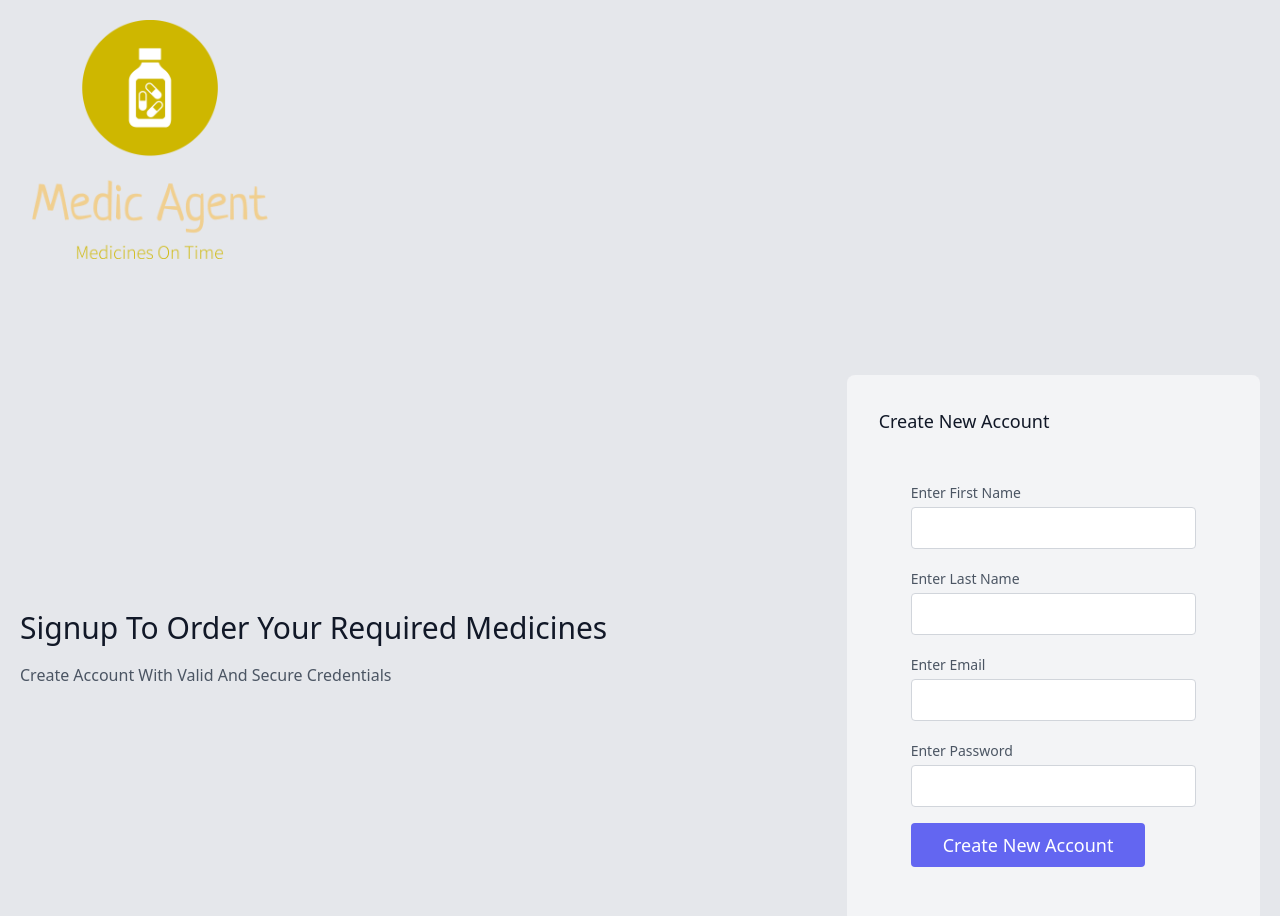
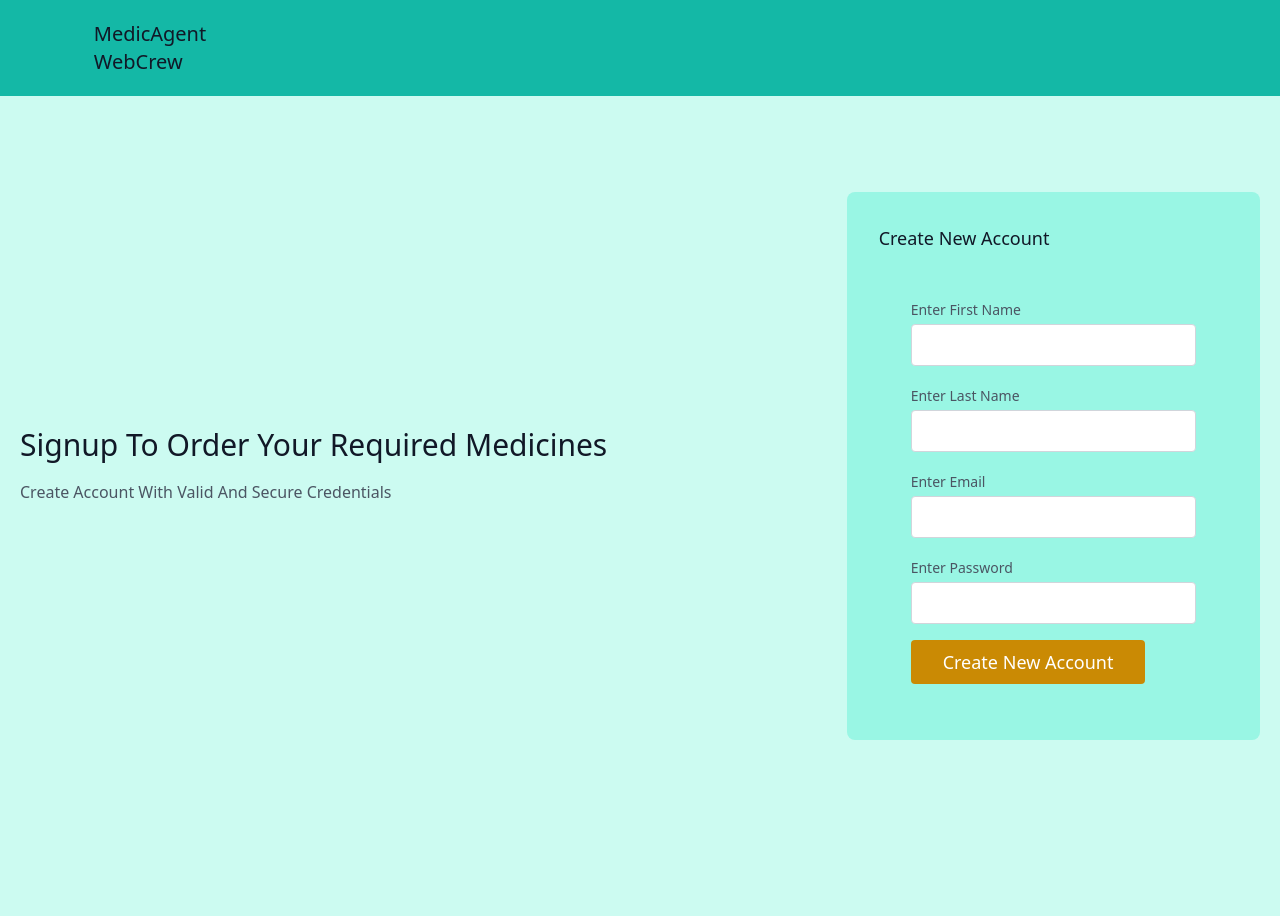
Before and after one commit to Weblaunch-india/TheWebCrew, a plain HTML site: page signup.html in a window 1280 px wide. Shown: the top 916 px of the page. After the commit the page ends 836 px from the top, so only its background shows below. Drawn offline with nearby package versions, Linux system fonts and the light colour scheme.

Commit message:
fixed login and signup

```diff
--- a/signup.html
+++ b/signup.html
@@ -7,13 +7,12 @@
     <script src="https://cdn.tailwindcss.com"></script>
     <title>SignUp</title>
 </head>
-<body class="bg-gray-200" >
+<body class="bg-teal-100" >
     <header class="text-gray-600 body-font">
-        <div class="container mx-auto flex flex-wrap p-5 flex-col md:flex-row items-center">
+        <div class="container mx-auto flex flex-wrap bg-teal-500 p-5 flex-col md:flex-row items-center">
           <a href="index.html" class="flex order-first lg:order-none lg:w-1/5 title-font font-medium items-center text-gray-900 lg:items-center lg:justify-center mb-4 md:mb-0">
-            <span class="ml-3 text-xl">
-            <img src="image4.png">
-          </span>
+            <span class="ml-3 text-xl bg-teal-500">MedicAgent <br> WebCrew</span>
+
           </a>
         </div>
       </header>
@@ -24,7 +23,7 @@
             <p class="leading-relaxed mt-4">Create Account With Valid And Secure Credentials</p>
           </div>
 
-          <div class="lg:w-2/6 md:w-1/2 bg-gray-100 rounded-lg p-8 flex flex-col md:ml-auto w-full mt-10 md:mt-0">
+          <div class="lg:w-2/6 md:w-1/2 bg-teal-200 rounded-lg p-8 flex flex-col md:ml-auto w-full mt-10 md:mt-0">
             <h2 class="text-gray-900 text-lg font-medium title-font mb-5">Create New Account</h2>
             <form action="#" class="px-8 py-6">
 
@@ -46,7 +45,7 @@
               <input required type="password" id="password" name="password" class="w-full bg-white rounded border border-gray-300 focus:border-indigo-500 focus:ring-2 focus:ring-indigo-200 text-base outline-none text-gray-700 py-1 px-3 leading-8 transition-colors duration-200 ease-in-out">
             </div>
 
-            <button type="submit" class="text-white bg-indigo-500 border-0 py-2 px-8 focus:outline-none hover:bg-indigo-600 rounded text-lg">Create New Account</button>
+            <button type="submit" class="text-white bg-yellow-600 border-0 py-2 px-8 focus:outline-none hover:bg-yellow-500 rounded text-lg">Create New Account</button>
 
 
           </div>
```
Also changed, not shown: index.html (+4 -4 lines), login.html (+5 -5 lines).
